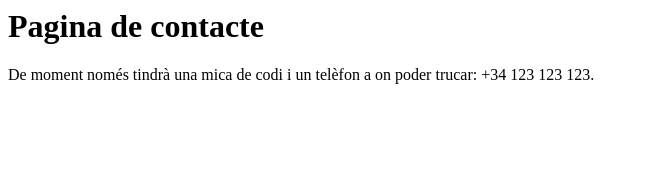
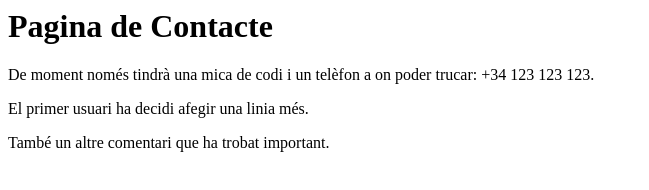
Before and after one commit to JordiTR/cmdr, a plain HTML site: page contacte.html in a window 1280 px wide. Shown: the whole page, without its empty margins (0-649 px from the left). Drawn offline with Linux system fonts and the light colour scheme.

Commit message:
canvis primer usuari sobre el contacte

```diff
--- a/contacte.html
+++ b/contacte.html
@@ -2,7 +2,9 @@
 <head>
 </head>
 <body>
-<h1>Pagina de contacte</h1>
+<h1>Pagina de Contacte</h1>
 <p>De moment només tindrà una mica de codi i un telèfon a on poder trucar: +34 123 123 123.</p>
+<p>El primer usuari ha decidi afegir una linia més.</p>
+<p>També un altre comentari que ha trobat important.</p>
 </body>
 </html>
```
